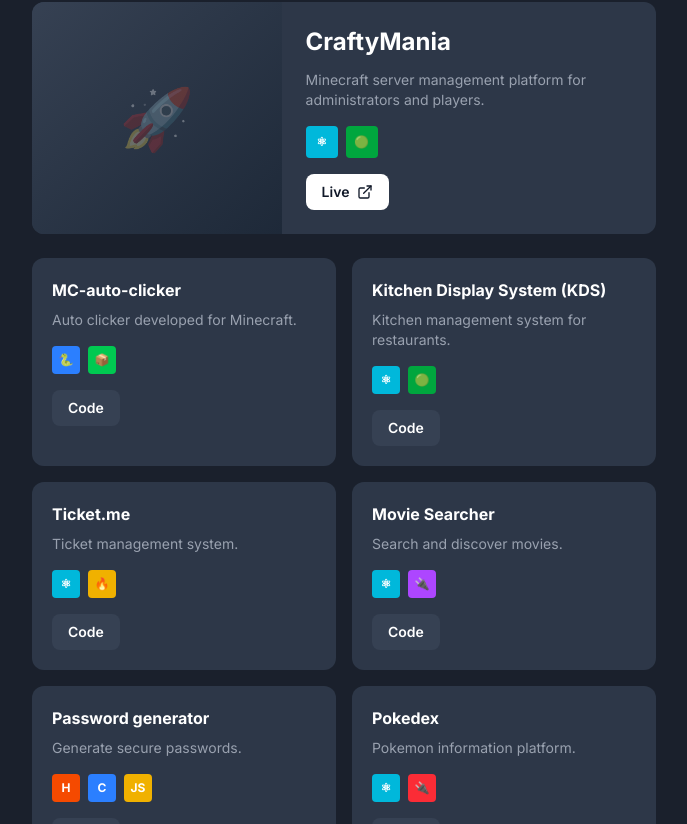
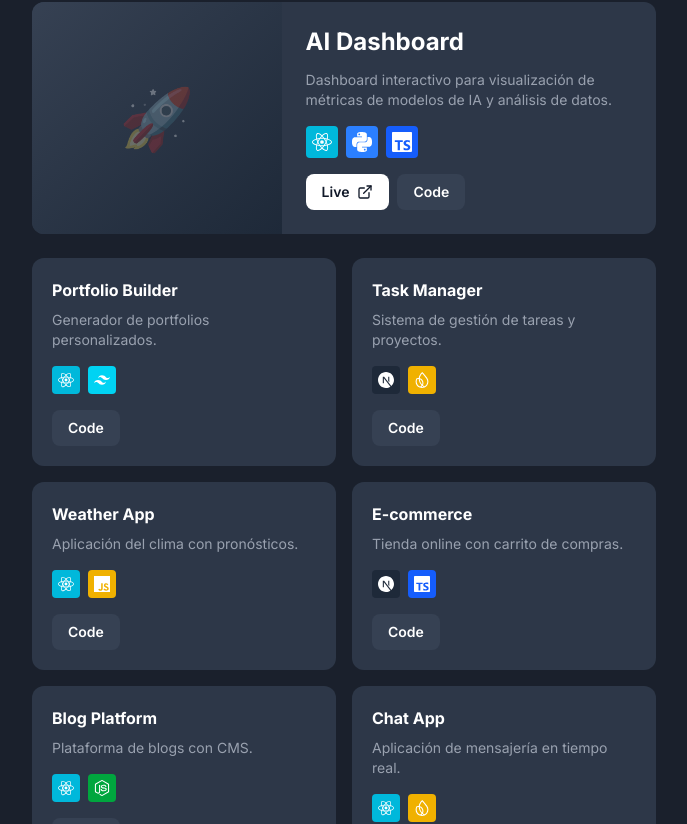
Before and after one commit to REN-ORDO/portfolio, a React (Vite) app: page / in a window 1280 px wide. Shown: the part 1058-1882 px from the top of the page, without its empty margins (296-983 px from the left). Built offline with nearby package versions, Linux system fonts and the light colour scheme.

Commit message:
feat: Replace emojis with real technology icons from react-icons

```diff
--- a/package.json
+++ b/package.json
@@ -15,6 +15,7 @@
     "lucide-react": "^0.563.0",
     "react": "^19.2.4",
     "react-dom": "^19.2.4",
+    "react-icons": "^5.5.0",
     "tailwind-merge": "^3.4.0",
     "vite": "^7.3.1"
   },
--- a/src/App.jsx
+++ b/src/App.jsx
@@ -1,99 +1,111 @@
 import { Github, Linkedin, Twitter, Dribbble, Mail, Moon, ExternalLink, Code2, Briefcase } from 'lucide-react';
+import {
+    SiNextdotjs,
+    SiReact,
+    SiTypescript,
+    SiTailwindcss,
+    SiSupabase,
+    SiYoutube,
+    SiNodedotjs,
+    SiPython,
+    SiHtml5,
+    SiCss3,
+    SiJavascript,
+    SiFirebase
+} from 'react-icons/si';
 import './index.css';
 
 function App() {
     const projects = [
         {
-            name: 'SkinaMC',
-            description: 'A platform to search for Minecraft skins, edit, convert and download them.',
+            name: 'DerbiPlay',
+            description: 'Plataforma PWA para gestión de partidos de fútbol con gamificación y sistema de niveles.',
             image: '/project1.jpg',
             tech: [
-                { name: 'N', icon: 'N', color: 'bg-gray-800' },
-                { name: 'React', icon: '⚛', color: 'bg-cyan-500' },
-                { name: 'TS', icon: 'TS', color: 'bg-blue-600' },
-                { name: 'Tailwind', icon: '🌊', color: 'bg-cyan-400' },
-                { name: 'Supabase', icon: '⚡', color: 'bg-green-500' },
+                { Icon: SiNextdotjs, color: 'bg-gray-800', name: 'Next.js' },
+                { Icon: SiReact, color: 'bg-cyan-500', name: 'React' },
+                { Icon: SiTypescript, color: 'bg-blue-600', name: 'TypeScript' },
+                { Icon: SiTailwindcss, color: 'bg-cyan-400', name: 'Tailwind' },
+                { Icon: SiFirebase, color: 'bg-yellow-500', name: 'Firebase' },
             ],
-            live: 'https://skinamc.com',
-            code: null,
+            live: 'https://derbiplay.vercel.app',
+            code: 'https://github.com/tuusuario/derbiplay',
         },
         {
-            name: 'Music App',
-            description: 'Play, create playlists, like songs and discover music trends.',
+            name: 'Genkit Slack Bot',
+            description: 'Bot inteligente para Slack con integración de Genkit y capacidades de IA conversacional.',
             image: '/project2.jpg',
             tech: [
-                { name: 'N', icon: 'N', color: 'bg-gray-800' },
-                { name: 'React', icon: '⚛', color: 'bg-cyan-500' },
-                { name: 'TS', icon: 'TS', color: 'bg-blue-600' },
-                { name: 'Tailwind', icon: '🌊', color: 'bg-cyan-400' },
-                { name: 'YouTube', icon: '▶', color: 'bg-red-600' },
+                { Icon: SiNodedotjs, color: 'bg-green-600', name: 'Node.js' },
+                { Icon: SiTypescript, color: 'bg-blue-600', name: 'TypeScript' },
+                { Icon: SiFirebase, color: 'bg-yellow-500', name: 'Firebase' },
+            ],
+            live: null,
+            code: 'https://github.com/tuusuario/genkit-slack-bot',
+        },
+        {
+            name: 'AI Dashboard',
+            description: 'Dashboard interactivo para visualización de métricas de modelos de IA y análisis de datos.',
+            image: '/project3.jpg',
+            tech: [
+                { Icon: SiReact, color: 'bg-cyan-500', name: 'React' },
+                { Icon: SiPython, color: 'bg-blue-500', name: 'Python' },
+                { Icon: SiTypescript, color: 'bg-blue-600', name: 'TypeScript' },
             ],
             live: 'https://example.com',
-            code: 'https://github.com',
+            code: 'https://github.com/tuusuario/ai-dashboard',
         },
         {
-            name: 'CraftyMania',
-            description: 'Minecraft server management platform for administrators and players.',
-            image: '/project3.jpg',
+            name: 'Portfolio Builder',
+            description: 'Generador de portfolios personalizados.',
             tech: [
-                { name: 'React', icon: '⚛', color: 'bg-cyan-500' },
-                { name: 'Node', icon: '🟢', color: 'bg-green-600' },
-            ],
-            live: 'https://example.com',
-            code: null,
-        },
-        {
-            name: 'MC-auto-clicker',
-            description: 'Auto clicker developed for Minecraft.',
-            tech: [
-                { name: 'Python', icon: '🐍', color: 'bg-blue-500' },
-                { name: 'PyQt5', icon: '📦', color: 'bg-green-500' },
+                { Icon: SiReact, color: 'bg-cyan-500', name: 'React' },
+                { Icon: SiTailwindcss, color: 'bg-cyan-400', name: 'Tailwind' },
             ],
             code: 'https://github.com',
         },
         {
-            name: 'Kitchen Display System (KDS)',
-            description: 'Kitchen management system for restaurants.',
+            name: 'Task Manager',
+            description: 'Sistema de gestión de tareas y proyectos.',
             tech: [
-                { name: 'React', icon: '⚛', color: 'bg-cyan-500' },
-                { name: 'Node', icon: '🟢', color: 'bg-green-600' },
+                { Icon: SiNextdotjs, color: 'bg-gray-800', name: 'Next.js' },
+                { Icon: SiFirebase, color: 'bg-yellow-500', name: 'Firebase' },
             ],
             code: 'https://github.com',
         },
         {
-            name: 'Ticket.me',
-            description: 'Ticket management system.',
+            name: 'Weather App',
+            description: 'Aplicación del clima con pronósticos.',
             tech: [
-                { name: 'React', icon: '⚛', color: 'bg-cyan-500' },
-                { name: 'Firebase', icon: '🔥', color: 'bg-yellow-500' },
+                { Icon: SiReact, color: 'bg-cyan-500', name: 'React' },
+                { Icon: SiJavascript, color: 'bg-yellow-500', name: 'JavaScript' },
             ],
             code: 'https://github.com',
         },
         {
-            name: 'Movie Searcher',
-            description: 'Search and discover movies.',
+            name: 'E-commerce',
+            description: 'Tienda online con carrito de compras.',
             tech: [
-                { name: 'React', icon: '⚛', color: 'bg-cyan-500' },
-                { name: 'API', icon: '🔌', color: 'bg-purple-500' },
+                { Icon: SiNextdotjs, color: 'bg-gray-800', name: 'Next.js' },
+                { Icon: SiTypescript, color: 'bg-blue-600', name: 'TypeScript' },
             ],
             code: 'https://github.com',
         },
         {
-            name: 'Password generator',
-            description: 'Generate secure passwords.',
+            name: 'Blog Platform',
+            description: 'Plataforma de blogs con CMS.',
             tech: [
-                { name: 'HTML', icon: 'H', color: 'bg-orange-600' },
-                { name: 'CSS', icon: 'C', color: 'bg-blue-500' },
-                { name: 'JS', icon: 'JS', color: 'bg-yellow-500' },
+                { Icon: SiReact, color: 'bg-cyan-500', name: 'React' },
+                { Icon: SiNodedotjs, color: 'bg-green-600', name: 'Node.js' },
             ],
             code: 'https://github.com',
         },
         {
-            name: 'Pokedex',
-            description: 'Pokemon information platform.',
+            name: 'Chat App',
+            description: 'Aplicación de mensajería en tiempo real.',
             tech: [
-                { name: 'React', icon: '⚛', color: 'bg-cyan-500' },
-                { name: 'API', icon: '🔌', color: 'bg-red-500' },
+                { Icon: SiReact, color: 'bg-cyan-500', name: 'React' },
+                { Icon: SiFirebase, color: 'bg-yellow-500', name: 'Firebase' },
             ],
             code: 'https://github.com',
         },
@@ -175,8 +187,12 @@ function App() {
                                     {/* Tech Icons */}
                                     <div className="flex gap-2 mb-4">
                                         {project.tech.map((tech, i) => (
-                                            <div key={i} className={`w-8 h-8 rounded ${tech.color} flex items-center justify-center text-white text-xs font-bold`}>
-                                                {tech.icon}
+                                            <div
+                                                key={i}
+                                                className={`w-8 h-8 rounded ${tech.color} flex items-center justify-center text-white`}
+                                                title={tech.name}
+                                            >
+                                                <tech.Icon className="w-5 h-5" />
                                             </div>
                                         ))}
                                     </div>
@@ -219,8 +235,12 @@ function App() {
                                 {/* Tech Icons */}
                                 <div className="flex gap-2 mb-4">
                                     {project.tech.map((tech, i) => (
-                                        <div key={i} className={`w-7 h-7 rounded ${tech.color} flex items-center justify-center text-white text-xs font-bold`}>
-                                            {tech.icon}
+                                        <div
+                                            key={i}
+                                            className={`w-7 h-7 rounded ${tech.color} flex items-center justify-center text-white`}
+                                            title={tech.name}
+                                        >
+                                            <tech.Icon className="w-4 h-4" />
                                         </div>
                                     ))}
                                 </div>
```
Also changed, not shown: 1 other file (tests, documents, lock files or other folders).
